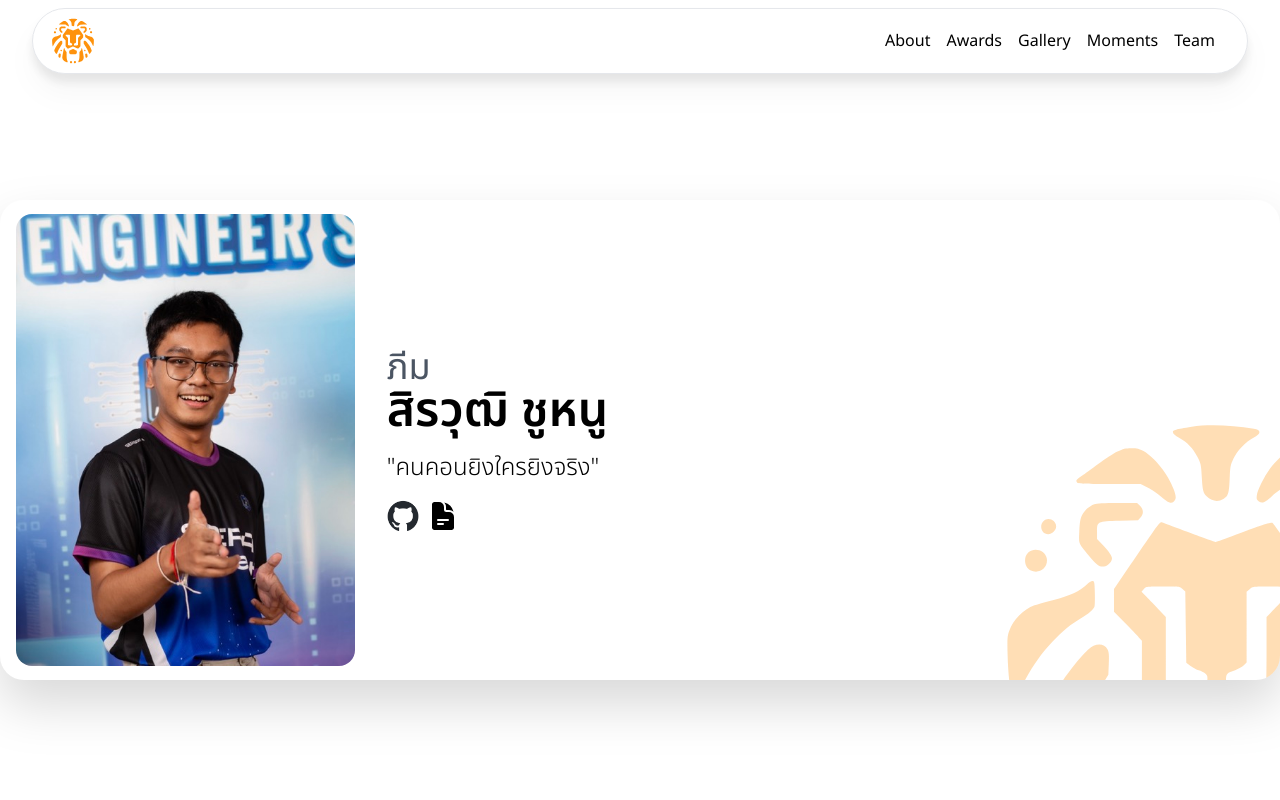
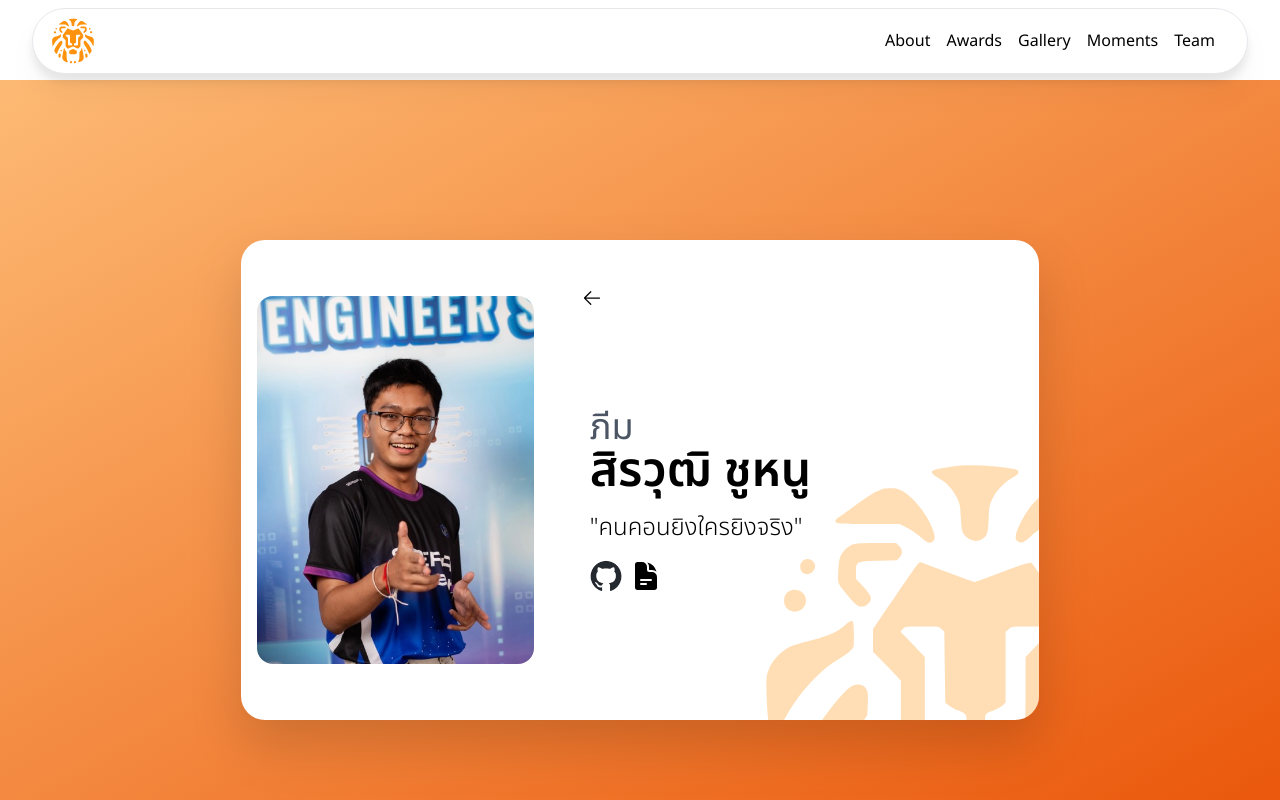
Before and after one commit to Kentakoong/Machima-SS4-Website, a Next.js app: page /team/400158 in a window 1280 px wide. Built offline with nearby package versions, Linux system fonts and the light colour scheme.

Commit message:
update members

```diff
--- a/src/app/team/[userid]/page.tsx
+++ b/src/app/team/[userid]/page.tsx
@@ -1,7 +1,7 @@
 /* eslint-disable @next/next/no-img-element */
 "use client";
 
-import { DocumentTextIcon } from "@heroicons/react/24/solid";
+import { ArrowLeftIcon, DocumentTextIcon } from "@heroicons/react/24/solid";
 import { GitHubLogo } from "@machima/components/Logo/GitHub";
 import { LinkedInLogo } from "@machima/components/Logo/LinkedIn";
 import { MachimaLogo } from "@machima/components/Machima/Logo";
@@ -12,24 +12,32 @@ export default function MemberPage({ params }: { params: { userid: string } }) {
   const member = members.find((member) => member.id === params.userid);
 
   return (
-    <main className="flex h-full w-full items-center justify-center">
-      <div className="relative flex h-full w-full max-w-screen-xl flex-col items-center justify-start gap-6 overflow-hidden rounded-3xl p-4 md:max-h-[30rem] md:flex-row md:bg-white md:drop-shadow-2xl">
-        <MachimaLogo className="absolute -bottom-64 -right-52 -z-10 size-[30rem] opacity-30 md:-bottom-52 md:-right-44" />
-        <div className="flex w-full justify-start md:w-auto">
+    <main className="flex h-full w-full items-center justify-center bg-gradient-to-br from-orange-300 to-orange-600 px-6 pt-20">
+      <div className="relative flex h-full max-h-[50rem] max-w-md flex-col items-center justify-start gap-x-12 gap-y-4 overflow-hidden rounded-3xl bg-white p-4 drop-shadow-2xl sm:max-h-[30rem] sm:max-w-screen-lg sm:flex-row">
+        <MachimaLogo className="absolute -bottom-64 -right-52 -z-10 size-[30rem] opacity-30 sm:-bottom-52 sm:-right-44" />
+        <div className="flex w-fit sm:max-h-full sm:justify-start">
           <img
-            className="max-h-96 rounded-2xl object-contain md:max-h-full"
+            className="h-full max-h-96 rounded-2xl object-contain sm:max-h-full"
             src={`/team/members/${member?.id}.jpeg`}
             alt={member?.nickname ?? ""}
           />
         </div>
-        <div className="flex w-full flex-col px-2">
-          <h2 className="text-2xl text-gray-600 md:text-4xl">
+        <div className="flex h-full w-full flex-col py-2 sm:justify-between sm:py-8">
+          <div className="flex w-full justify-start">
+            <Link href="/team">
+              <ArrowLeftIcon className="size-5" />
+            </Link>
+          </div>
+          <div className="mt-5 flex w-full flex-col px-2">
+            <h2 className="text-2xl text-gray-600 sm:text-3xl md:text-4xl">
               {member?.nickname}
             </h2>
-          <h1 className="text-3xl font-semibold md:text-5xl">
+            <h1 className="break-words text-3xl font-semibold sm:text-4xl md:text-5xl">
               {member?.fullname}
             </h1>
-          <p className="mt-4 text-lg font-light md:text-2xl">{member?.quote}</p>
+            <p className="mt-4 text-lg font-light sm:text-xl md:text-2xl">
+              {member?.quote}
+            </p>
             <div className="mt-4 flex gap-x-2">
               {member?.github && (
                 <Link href={member.github}>
@@ -48,6 +56,8 @@ export default function MemberPage({ params }: { params: { userid: string } }) {
               )}
             </div>
           </div>
+          <div />
+        </div>
       </div>
     </main>
   );
--- a/src/app/team/page.tsx
+++ b/src/app/team/page.tsx
@@ -9,7 +9,7 @@ export default function Team() {
   const [filter, setFilter] = useState("all");
 
   return (
-    <main>
+    <main className="pt-20">
       <section className="mx-auto mt-16 flex max-w-xl flex-col items-center justify-center text-center">
         <h1 className="text-4xl font-semibold">Our Team</h1>
         <p className="mt-4 leading-5">
@@ -32,7 +32,7 @@ export default function Team() {
             </button>
           ))}
         </div>
-        <div className="mx-auto mt-6 grid grid-cols-2 gap-6 sm:max-w-6xl sm:grid-cols-3 lg:grid-cols-4">
+        <div className="mx-auto mt-6 grid gap-6 sm:max-w-6xl sm:grid-cols-3 lg:grid-cols-4">
           {members
             .sort((a, b) => Number(a.id) - Number(b.id))
             .map((member, idx) => (
```
Also changed, not shown: public/team/members/400365.jpg (added). Lines whose indentation alone changed are shown as unchanged.
